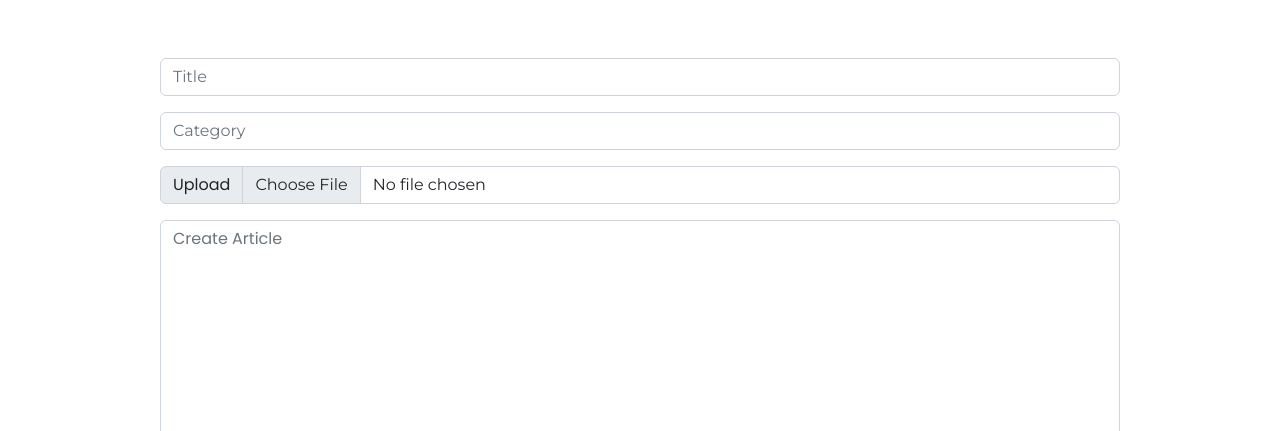
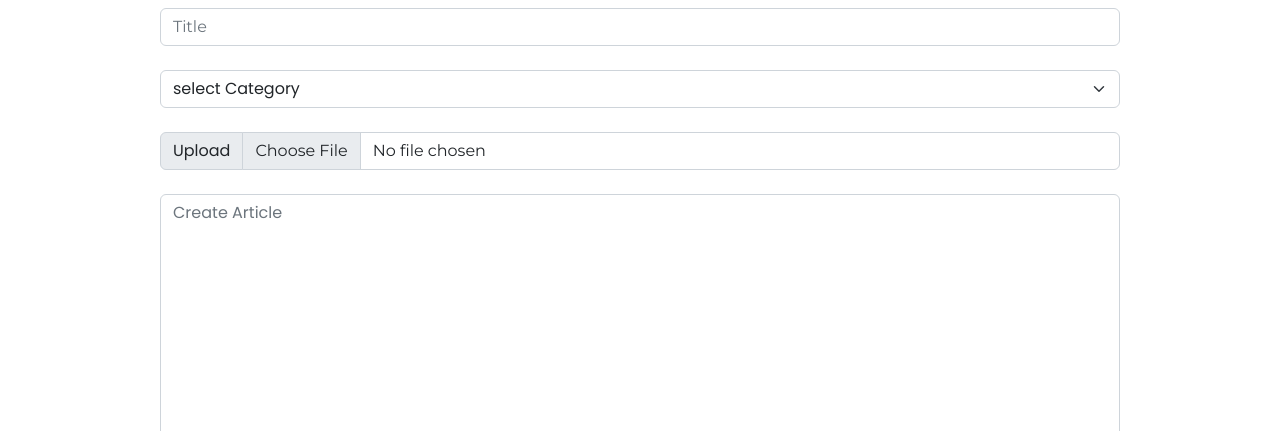
Before and after one commit to rg-km/final-project-engineering-60, a React (Create React App) app in the folder frontend/: page /createArticle in a window 1280 px wide. Shown: the part 369-800 px from the top of the page. Built offline with nearby package versions, Linux system fonts and the light colour scheme; the HTML template or start-up script is replaced by a standard one.

Commit message:
update create story: select category

```diff
--- a/frontend/src/pages/CreateArticle.jsx
+++ b/frontend/src/pages/CreateArticle.jsx
@@ -7,20 +7,25 @@ const createArticle = () => {
     return(
         <div className="container">
             <form>
-                <div class="mb-3" style={{marginTop:"50px", boxShadow:"2px 2px #bdbdbd rounded"}}>
+                <div class="mb-4">
                     <input type="text" placeholder="Title" class="form-control" id="exampleInputEmail1" aria-describedby="emailHelp"/>
 
                 </div>
-                <div class="mb-3" style={{ boxShadow:"2px 2px #bdbdbd rounded"}}>
-                    <input type="text" placeholder="Category" class="form-control" id="exampleInputEmail1" aria-describedby="emailHelp"/>
-
-                </div>
-                <div class="input-group mb-3" style={{ boxShadow:"2px 2px #bdbdbd rounded"}}>
+                <select class="form-select mb-4" aria-label="Default select example">
+                <option selected>select Category</option>
+                <option value="1">Rumah Adat</option>
+                <option value="2">Pakaian adat</option>
+                <option value="3">Bangunan</option>
+                <option value="3">Agama</option>
+                <option value="3">Alat musik</option>
+                <option value="3">Lainnya...</option>
+                </select>
+                <div class="input-group mb-4" >
                 <label class="input-group-text" for="inputGroupFile01">Upload</label>
                 <input type="file" class="form-control" id="inputGroupFile01"/>
                 </div>
 
-                <div class="mb-3" style={{boxShadow:"2px 2px #bdbdbd rounded"}}>
+                <div class="mb-4" >
                 <textarea class="form-control" placeholder="Create Article" id="exampleFormControlTextarea1" rows="10"></textarea>
                 </div>
                 <LinkContainer to="/">
```
